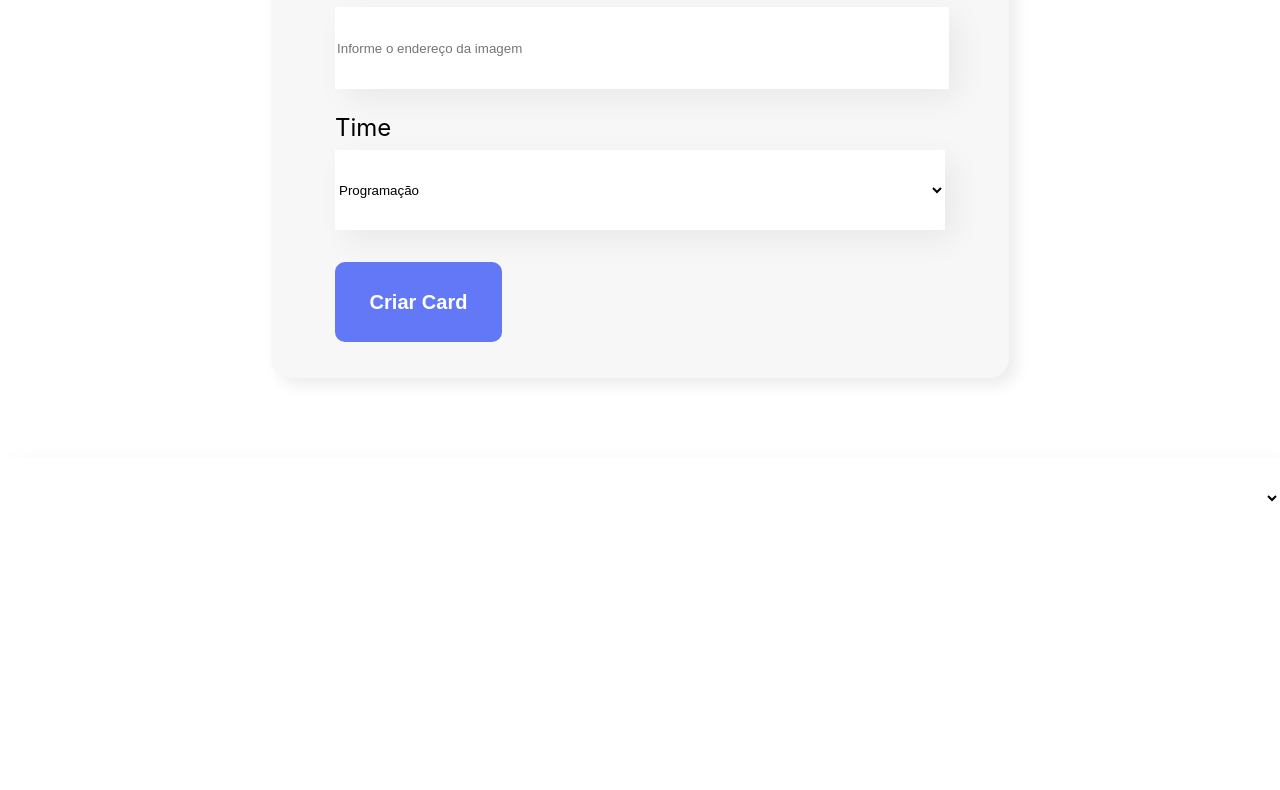
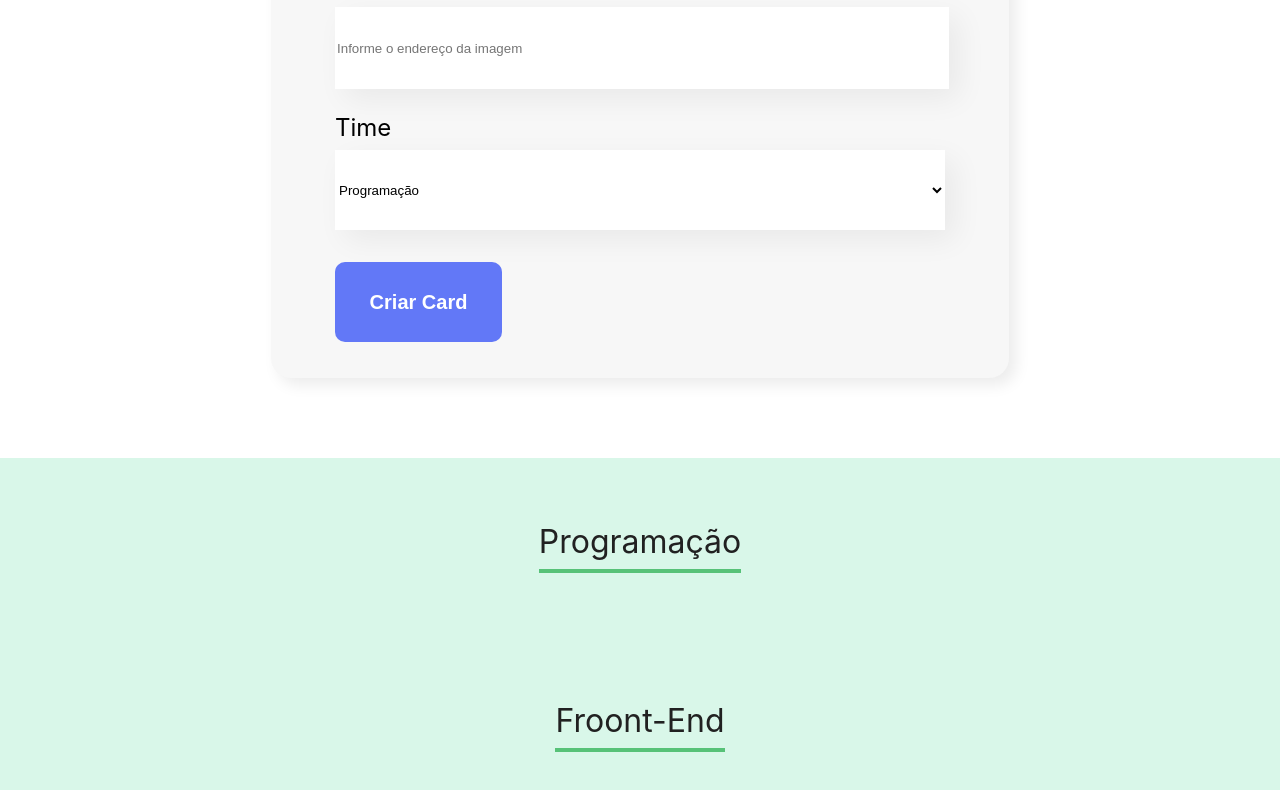
Before and after one commit to dev-douglas-oliveira/Organo-ProjetoReact, a React (Create React App) app in the folder organo/: page / in a window 1280 px wide. Shown: the part 1003-1793 px from the top of the page. Before the commit the page ends 1541 px from the top, so only its background shows below. Built offline with nearby package versions, Linux system fonts and the light colour scheme.

Commit message:
Criano componente Time

```diff
--- a/organo/src/App.js
+++ b/organo/src/App.js
@@ -1,7 +1,7 @@
 import { useState } from "react";
-import Banner from "./componentes/Banner/index.js";
-import Formulario from "./componentes/Formulario/index.js";
-import ListaSuspensa from "./componentes/ListaSuspensa/index.js";
+import Banner from "./componentes/Banner";
+import Formulario from "./componentes/Formulario";
+import Time from "./componentes/Time";
 
 function App() {
     const [colaboradores, setColaboradores] = useState([]);
@@ -19,7 +19,8 @@ function App() {
                     aoNovoColaboradorAdicionado(colaborador)
                 }
             />
-            <ListaSuspensa />
+            <Time nome="Programação" />
+            <Time nome="Froont-End" />
         </div>
     );
 }
--- /dev/null
+++ b/organo/src/componentes/Time/Time.css
@@ -0,0 +1,14 @@
+.time {
+    text-align: center;
+    padding: 2rem;
+    background-color: #d9f7e9;
+}
+
+.time h3 {
+    font-size: 2rem;
+    font-weight: 400;
+    color: #212121;
+    border-bottom: 0.25rem solid #57c278;
+    padding-bottom: 0.5rem;
+    display: inline-block;
+}
--- /dev/null
+++ b/organo/src/componentes/Time/Time.jsx
@@ -0,0 +1,9 @@
+import "./Time.css";
+
+export const Time = (props) => {
+    return (
+        <section className="time">
+            <h3>{props.nome}</h3>
+        </section>
+    );
+};
--- /dev/null
+++ b/organo/src/componentes/Time/index.js
@@ -0,0 +1,3 @@
+import { Time } from "./Time";
+
+export default Time;
```
